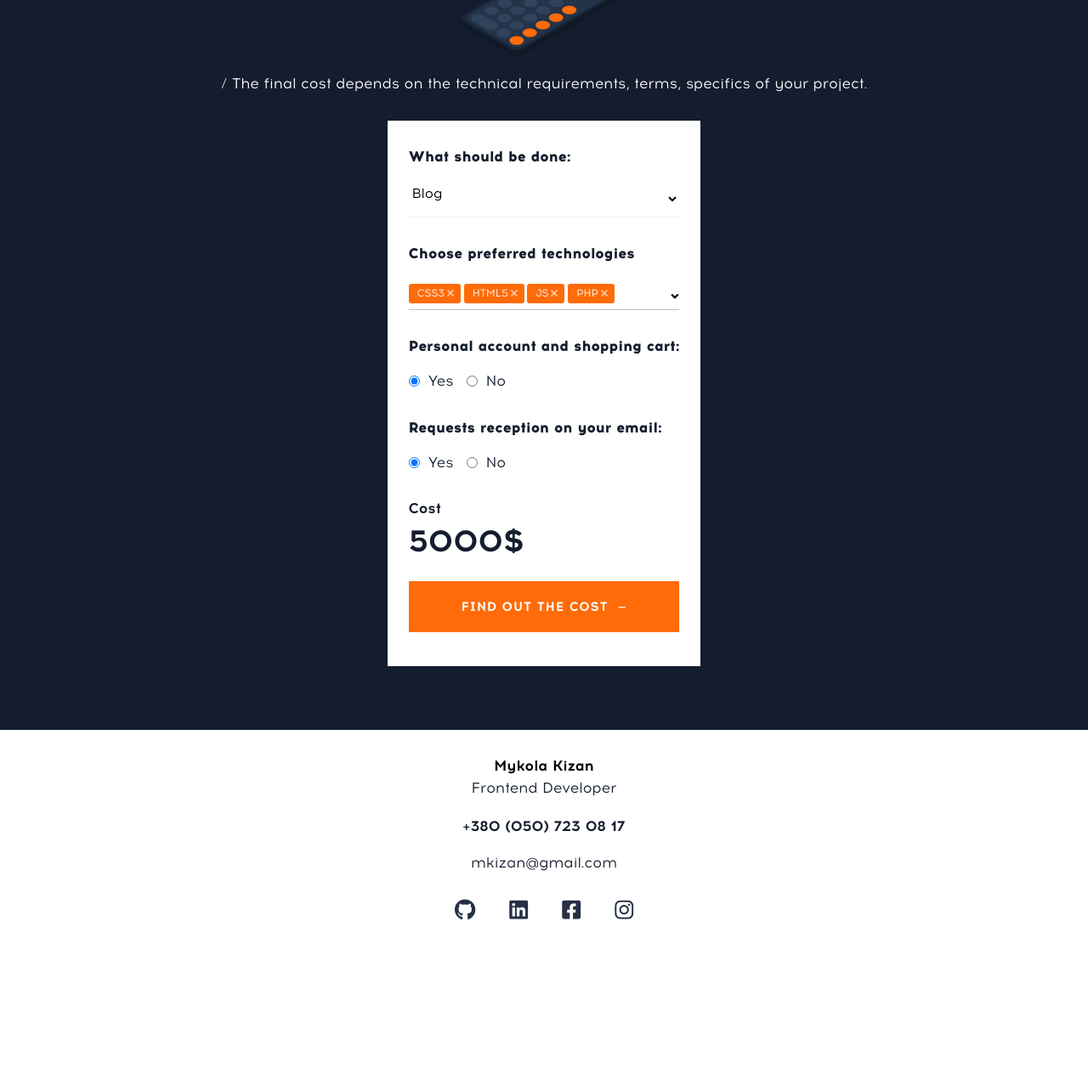
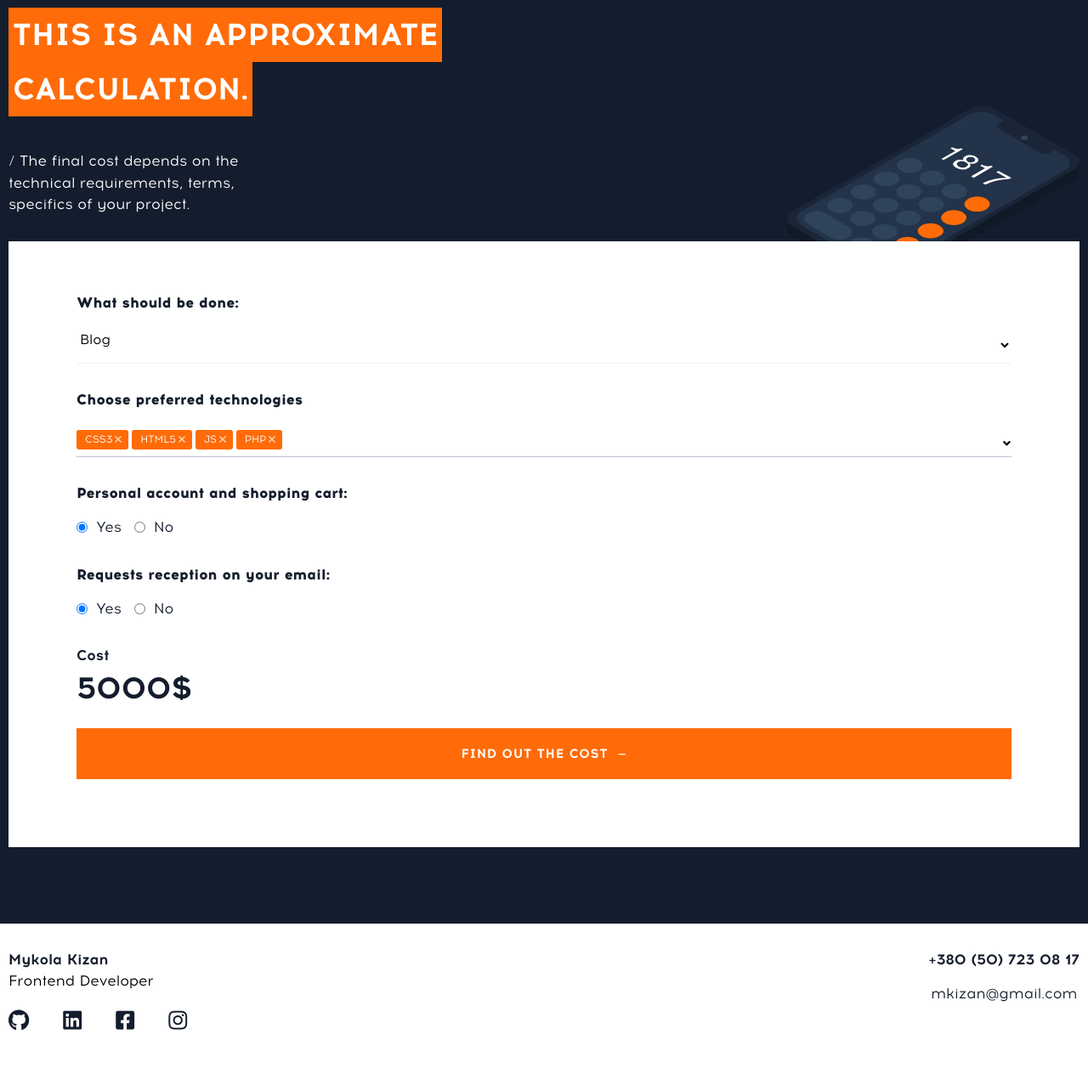
Before and after one commit to NikoKizan/verstka, a plain HTML site: page Portfolio/index.html in a window 1280 px wide. Shown: the part 9143-10427 px from the top of the page at 85% size. Before the commit the page ends 10276 px from the top, so only its background shows below. Drawn offline with Linux system fonts and the light colour scheme; files whose address does not match are found by name.

Commit message:
сверстал полностью версию сайта под планшет

```diff
--- a/Portfolio/css/style.css
+++ b/Portfolio/css/style.css
@@ -696,6 +696,7 @@ body {
   text-transform: uppercase;
   color: var(--txt-c-light);
   margin: 0 0 30px 0;
+  width: 276px;
 }
 
 .calculator-descr span {
@@ -788,86 +789,63 @@ body {
   color: var(--txt-c-dark);
 }
 
-.my-contacts {
-  /*display: flex;
-  flex-direction: column;
-  align-items: center;*/
-  padding-top: 30px;
-  padding-bottom: 48px;
-  padding-left: 30px;
-  padding-right: 30px;
+/* FOOTER SECTION */
 
-}
-.my-contacts-container {
-  /*display: flex;
-  flex-direction: column;
-  align-items: center;*/
+.footer-my-name {
+  font-weight: bold;
+  font-size: 17px;
+  line-height: 150%;
+  color: var(--txt-c-dark);
+  margin: 0;
   text-align: center;
 }
 
-.my-contacts-name {
-  margin-top: 0;
-  margin-bottom: 0;
-  font-weight: bold;
+.footer-contacts {
+  display: flex;
+  flex-direction: column;
+}
+
+.footer-my-profession {
   font-size: 17px;
   line-height: 150%;
+  text-align: center;
+  margin: 0 0 20px 0;
 }
 
-.my-contacts-profession {
-  margin-top: 0;
-  margin-bottom: 20px;
-  font-size: 17px;
-  line-height: 150%;
-  color: var(--txt-c-dark);
-}
-
-.my-contacts-phone {
-  display: block;
-  margin-bottom: 17px;
+.footer-my-tel {
   font-weight: bold;
   font-size: 17px;
   line-height: 150%;
   text-align: center;
   text-decoration: none;
   color: var(--txt-c-dark);
+  margin-bottom: 15px;
 }
 
-.my-contacts-email {
-  margin-bottom: 30px;
+.footer-my-mail {
   font-size: 17px;
   line-height: 150%;
   text-align: center;
+  color: var(--txt-c-dark);
   text-decoration: none;
-  color: var(--txt-c-dark);
+  margin-bottom: 30px;
 }
 
-.my-contacts-social {
-  /*width: 100%;
-  display: flex;
-  justify-content: space-around;*/
-  margin-top: 30px;
-  text-decoration: none;
-  text-align: center;
+.social-links-item {
+  font-size: 25px;
+
 }
 
-.my-contacts-social-link {
+.social-links-item-link {
   margin-right: 35px;
   text-decoration: none;
-  color: var(--c-dark-blue);
+  color: var(--c-dark);
 }
 
-.my-contacts-social-item {
-  /*display: flex;
-  justify-content: space-between;*/
-  font-size: 25px;
-  /*text-decoration: none;
-  outline: none;
-  border: none; */
+.social-links-item-link:last-child  {
+  margin-right: 0;
 }
 
-.my-contacts-social-link:last-child {
-  margin-right: 0;
-}
 
 @media only screen and (min-width: 640px) {
 
@@ -996,4 +974,89 @@ body {
     top: 19px;
   }
 
+  .callback-form-container {
+    padding: 75px 30px 80px 30px;
+  }
+
+  .callback-form-title {
+    font-size: 36px;
+    line-height: 43px;
+    width: 386px;
+  }
+
+  .callback-form-submit,
+  .callback-form-input,
+  .callback-form-descr {
+    width: 356px;
+    box-sizing: border-box;
+  }
+
+  .callback-form-submit {
+    margin-top: 10px;
+  }
+
+  .calculator .container {
+    align-items: normal;
+    position: relative;
+    padding: 20px 10px 90px 10px;
+  }
+
+  .calculator-title {
+    width: 605px;
+    font-size: 50px;
+    line-height: 60px;
+    text-align: left;
+    margin-bottom: 40px;
+  }
+
+  .calculator-descr {
+    display: flex;
+    flex-direction: column;
+    align-items: flex-start;
+    font-size: 36px;
+    line-height: 150%;
+    width: auto;
+  }
+
+  .calculator-icon {
+    position: absolute;
+    top: 405px;
+    right: 10px;
+    width: 344px;
+    z-index: 1;
+  }
+
+  .calculator-text {
+    text-align: left;
+    width: 330px;
+    margin-top: 10px;
+  }
+
+  .calculator-form {
+    padding: 60px 80px 70px 80px;
+    z-index: 2;
+  }
+
+  .calculator-form-title {
+    line-height: 150%;
+  }
+
+  .footer .container {
+    align-items: flex-start;
+  }
+
+  .footer-main-content {
+    width: 100%;
+    display: flex;
+    justify-content: space-between;
+  }
+
+  .footer-my-name,
+  .footer-my-profession {
+    text-align: left;
+  }
+
+  .footer-my-mail {
+    margin-bottom: 0;
+  }
 }
--- a/Portfolio/index.html
+++ b/Portfolio/index.html
@@ -323,14 +323,26 @@
 
   <section class="calculator" id="calculator">
     <div class="container">
-      <h3 class="calculator-title section-title">
+      <h3 class="calculator-title section-title mobile-element">
         Calculate_ the cost of a future project
       </h3>
+      <h3 class="calculator-title section-title tablet-element">
+        Calculate_<br> the cost of a<br> future project
+      </h3>
+      <!-- выносим в блок чтобы сработал класс mobile-element -->
+      <div class="mobile-element">
         <p class="calculator-descr">
           <span>This is an</span>
           <span class="calculator-descr-accent">approximate</span>
           <span>calculation.</span>
         </p>
+      </div>
+
+      <p class="calculator-descr tablet-element">
+        <span>This is an approximate</span>
+        <span>calculation.</span>
+      </p>
+
       <img src="img/calculator.svg" alt="calculator" class="calculator-icon" />
       <p class="calculator-text">
         / The final cost depends on the technical requirements, terms, specifics
@@ -392,14 +404,57 @@
     </div>
   </section>
 
-  <!-- My-CONTACTS (FOOTER) -->
+  <!-- FOOTER -->
 
-  <footer class="my-contacts" id="contacts">
+  <footer class="footer" id="contacts">
+    <div class="container">
+
+      <div class="footer-main-content">
+
+        <div class="footer-my-info">
+          <h3 class="footer-my-name">Mykola Kizan</h3>
+          <p class="footer-my-profession">Frontend Developer</p>
+        </div>
+
+        <div class="footer-contacts">
+          <a href="tel:+380505050505" class="footer-my-tel">+380 (50) 723 08 17</a>
+          <a href="mailto:alexturdev@gmail.com" class="footer-my-mail">mkizan@gmail.com</a>
+        </div>
+      </div>
+
+      <div class="social-links">
+        <a href="http://https://github.com/NikoKizan/verstka" target="_blank" class="social-links-item-link">
+          <i class="fab fa-github social-links-item"></i>
+        </a>
+        <a href="" target="_blank" class="social-links-item-link">
+          <i class="fab fa-linkedin social-links-item"></i>
+        </a>
+        <a href="http://https://www.facebook.com/xtralargex/" target="_blank" class="social-links-item-link">
+          <i class="fab fa-facebook-square social-links-item"></i>
+        </a>
+        <a href="http://https://www.instagram.com/_nikolay.k/" target="_blank" class="social-links-item-link">
+          <i class="fab fa-instagram social-links-item"></i>
+        </a>
+      </div>
+
+    </div>
+  </footer>
+
+  <!-- <footer class="my-contacts" id="contacts">
     <div class="my-contacts-container">
+
+      <div class="footer-main-content">
+        <div class="footer-my-info">
           <h3 class="my-contacts-name">Mykola Kizan</h3>
           <p class="my-contacts-profession">Frontend Developer</p>
+        </div>
+
+        <div class="footer-contacts">
           <a href="tel:+3800507230817" class="my-contacts-phone">+380 (050) 723 08 17</a>
           <a href="mailto:mkizan@gmail.com" class="my-contacts-email">mkizan@gmail.com</a>
+        </div>
+      </div>
+
     </div>
     <div class="my-contacts-social">
       <a href="http://https://github.com/NikoKizan/verstka" target="_blank" class="my-contacts-social-link"><i class="fab fa-github my-contacts-social-item"></i></a>
@@ -407,7 +462,7 @@
       <a href="http://https://www.facebook.com/xtralargex/" target="_blank" class="my-contacts-social-link"><i class="fab fa-facebook-square my-contacts-social-item"></i></a>
       <a href="http://https://www.instagram.com/_nikolay.k/" target="_blank" class="my-contacts-social-link"><i class="fab fa-instagram my-contacts-social-item"></i></a>
     </div>
-  </footer>
+  </footer> -->
 
   <!-- MODALS WRAPPER -->
   <div class="modals-wrapper">
```
Lines whose indentation alone changed are shown as unchanged.
